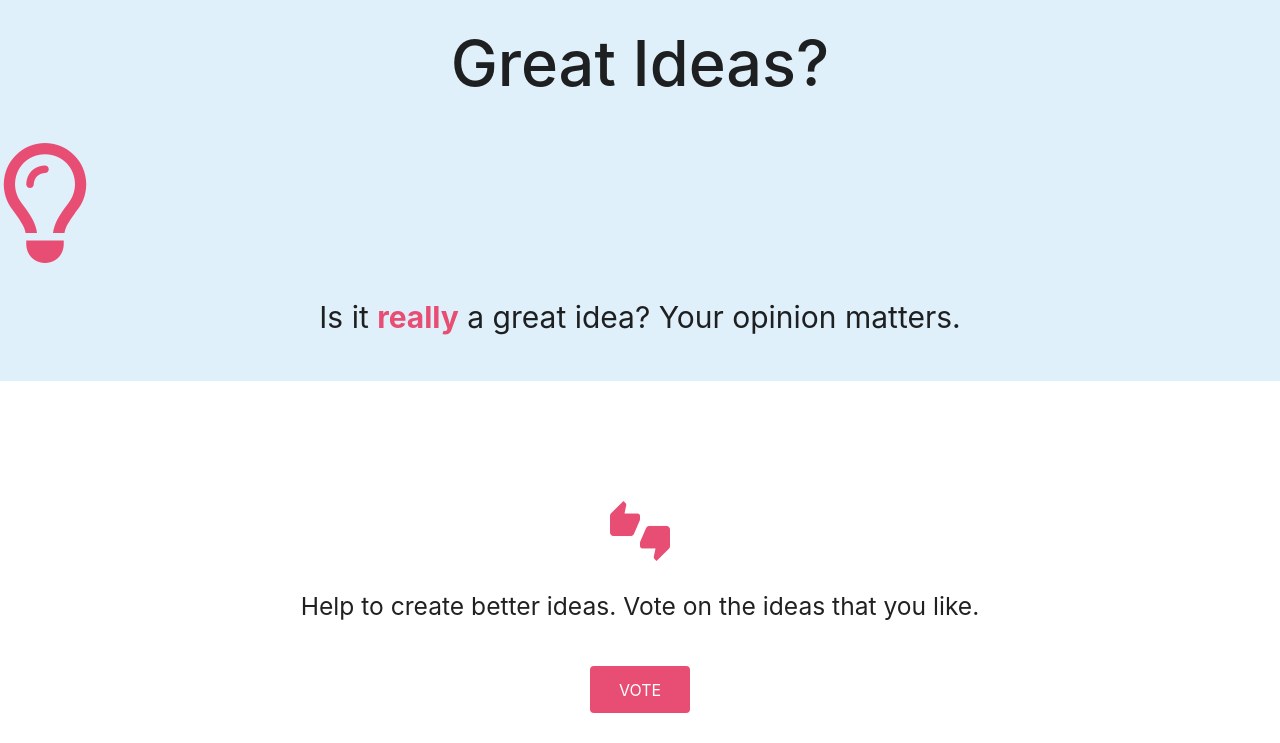
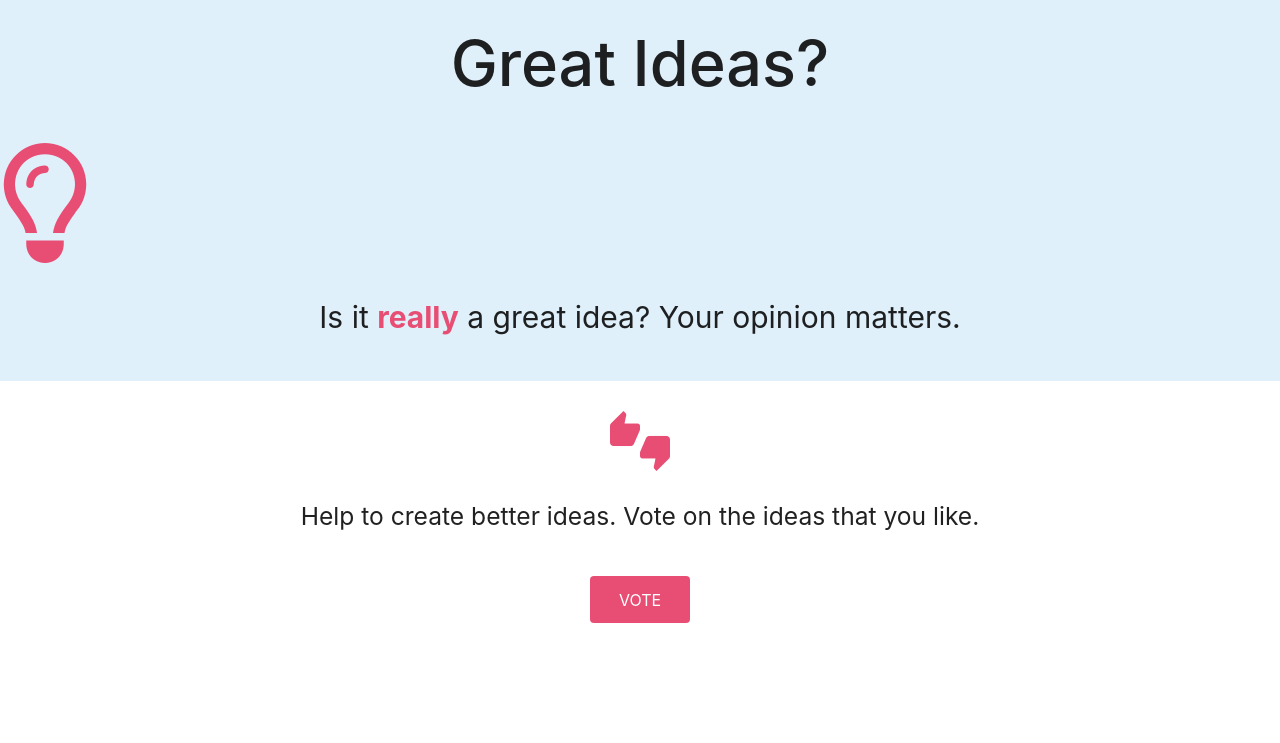
Before and after one commit to ChiefChingu/ideagogo, a Flask app: page /home in a window 1280 px wide. Shown: the part 76-819 px from the top of the page. After the commit the page ends 699 px from the top, so only its background shows below. Run offline with Flask 2, Linux system fonts and the light colour scheme; some libraries are stand-ins or nearby versions.

Commit message:
Fix margins for user pages/

```diff
--- a/static/css/override.css
+++ b/static/css/override.css
@@ -1,5 +1,5 @@
 .content-section {
-  margin-top: 3rem;
+  margin-top: 8rem;
 }
 .content-section__btn {
   margin: 2rem auto 1rem auto;
@@ -28,7 +28,7 @@ header {
 }
 
 .container {
-  margin-top: 8rem;
+  margin-top: 2rem;
 }
 
 .wrapper {
--- a/static/css/scss/_base.scss
+++ b/static/css/scss/_base.scss
@@ -9,7 +9,7 @@ header {
 }
 
 .container {
-    margin-top: 8rem;
+    margin-top: 2rem;
 }
 
 .wrapper {
--- a/static/css/scss/_user.scss
+++ b/static/css/scss/_user.scss
@@ -1,5 +1,5 @@
 .content-section {
-    margin-top: 3rem;
+    margin-top: 8rem;
 
     &__btn {
         margin: 2rem auto 1rem auto;
```
